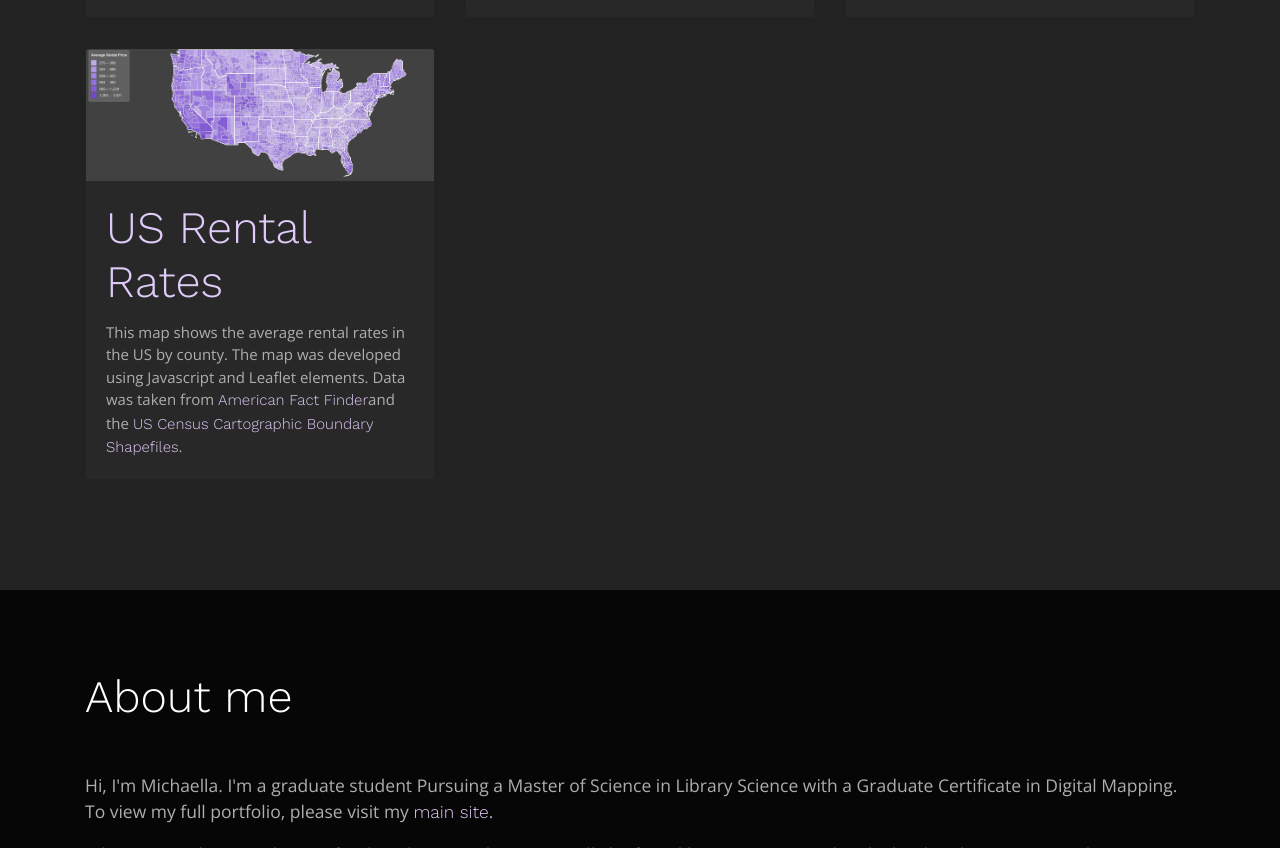
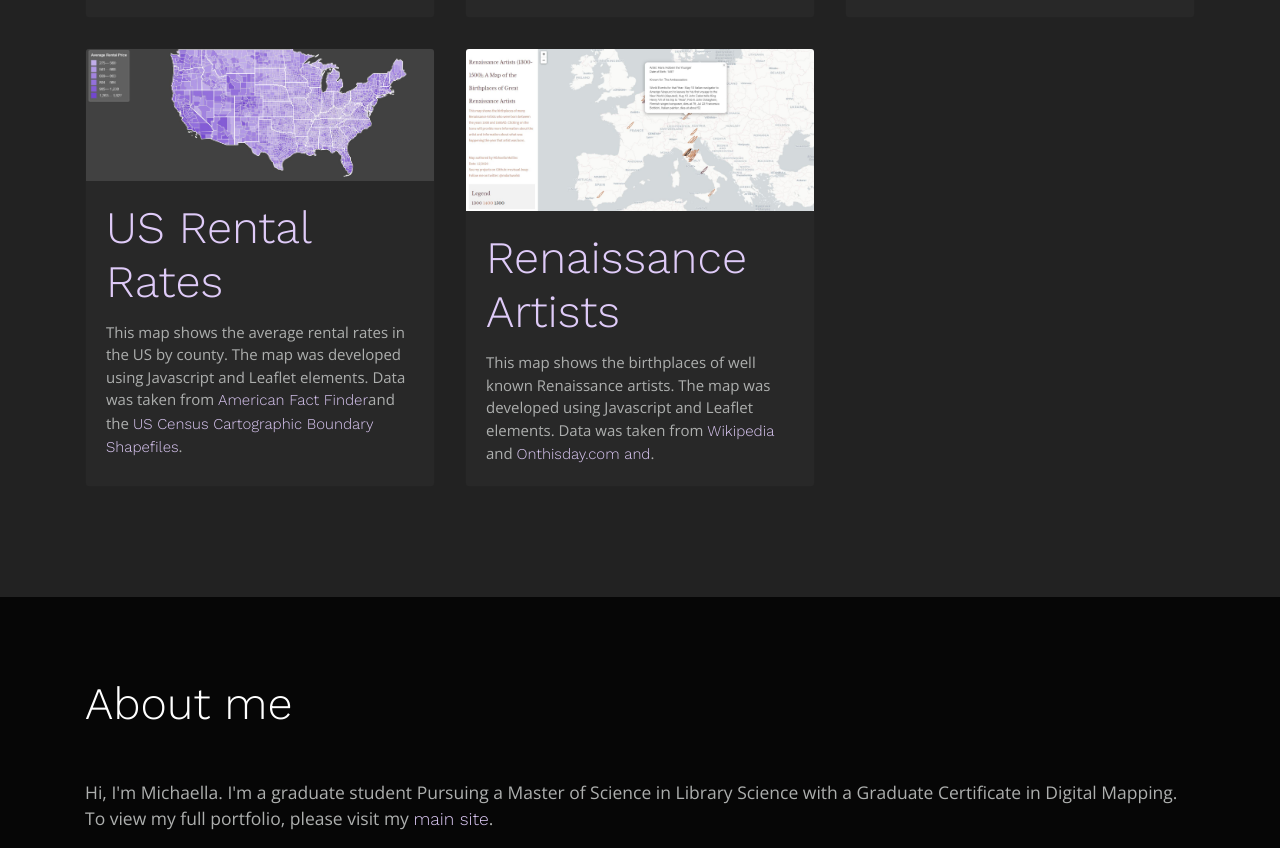
Before and after one commit to mcvisual-beep/mapping-portfolio, a plain HTML site: page index.html in a window 1280 px wide. Shown: the part 959-1807 px from the top of the page. Drawn offline with nearby package versions, Linux system fonts and the light colour scheme.

Commit message:
Added renaissance artists to portfolio

```diff
--- a/index.html
+++ b/index.html
@@ -103,6 +103,17 @@
                 </h4>
                 <p class="card-text">This map shows the average rental rates in the US by county. The map was developed using Javascript and Leaflet elements. Data was taken from <a href="https://data.census.gov/cedsci/deeplinks?url=https%3A%2F%2Ffactfinder.census.gov%2F">American Fact Finder</a>and the <a href="https://www.census.gov/geo/maps-data/data/cbf/cbf_counties.html">US Census Cartographic Boundary Shapefiles</a>.</p>
               </div>
+          </div>
+        </div>
+          <div class="col-lg-4 col-sm-6 portfolio-item">
+            <div class="card h-100">
+              <a href="#"><img class="card-img-top" src="images/artists.JPG" alt=""></a>
+              <div class="card-body">
+                <h4 class="card-title">
+                  <a href="https://mcvisual-beep.github.io/renaissance_artists/">Renaissance Artists</a>
+                </h4>
+                <p class="card-text">This map shows the birthplaces of well known Renaissance artists. The map was developed using Javascript and Leaflet elements. Data was taken from <a href="wikipedia.org">Wikipedia</a> and <a href="https://www.onthisday.com">Onthisday.com and</a>.</p>
+              </div>
             </div>
           </div>
           <!-- <div class="col-lg-4 col-sm-6 portfolio-item">
```
Also changed, not shown: images/artists.JPG (added).
